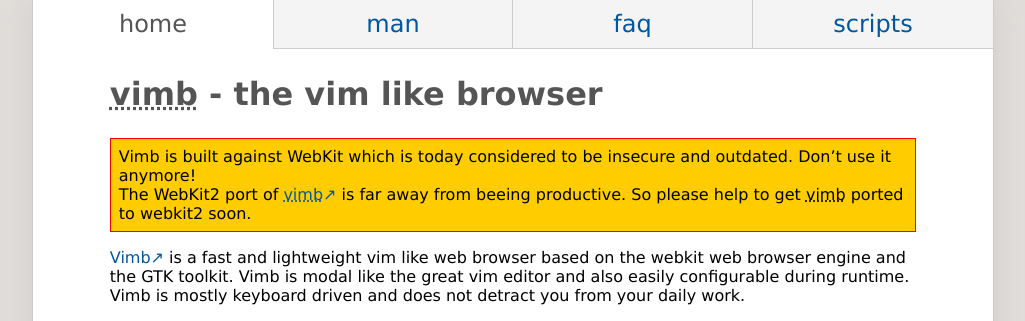
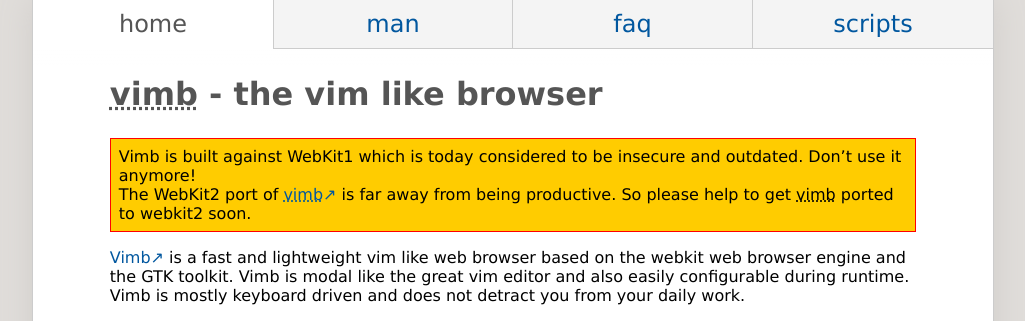
Before and after one commit to fanglingsu/vimb, a Jekyll site: the page built from index.md, in a window 1280 px wide and 900 px high. Shown: the top 321 px of the window, without its empty margins (127-1152 px from the left). Built offline with Jekyll 4.4.1, drawn with Linux system fonts in a browser that asks for light colours.

Commit message:
Fixed typos.

```diff
--- a/index.md
+++ b/index.md
@@ -9,10 +9,10 @@
 # vimb - the vim like browser
 
 <p class="warning" markdown="1">
-Vimb is built against WebKit which is today considered to be insecure and
+Vimb is built against WebKit1 which is today considered to be insecure and
 outdated. Don't use it anymore!
 <br>
-The WebKit2 port of [vimb][wk2] is far away from beeing productive. So please
+The WebKit2 port of [vimb][wk2] is far away from being productive. So please
 help to get vimb ported to webkit2 soon.
 </p>
 
```
Also changed, not shown: other parts of index.md (+1 -1 lines).
